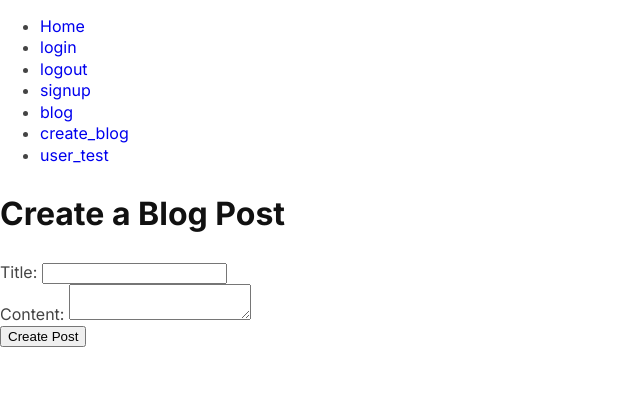
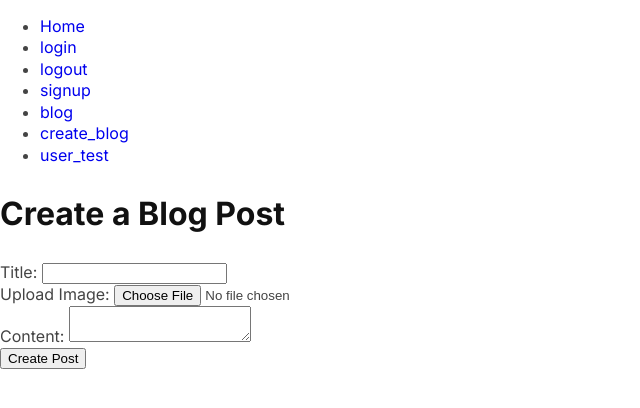
Before and after one commit to Rafiansagar/php-login-register, a PHP site: page /create_blog.php in a window 1280 px wide. Shown: the top 408 px of the page, without its empty margins (0-640 px from the left). Run offline with PHP 8.4, Linux system fonts and the light colour scheme; the visitor is signed in with stand-in values (Sample User, id 1).

Commit message:
able to upload blog image

```diff
--- a/create_blog.php
+++ b/create_blog.php
@@ -4,24 +4,31 @@ CREATE TABLE IF NOT EXISTS blog_posts (
     id INT PRIMARY KEY AUTO_INCREMENT,
     title VARCHAR(255) NOT NULL,
     content TEXT NOT NULL,
+    image_path VARCHAR(255),
     created_at TIMESTAMP DEFAULT CURRENT_TIMESTAMP
 );
 -->
 
 <?php
-    include 'db.php';
-    include 'session_check.php';
+include 'db.php';
+include 'session_check.php';
 
-    if ($_SERVER['REQUEST_METHOD'] === 'POST') {
-        $title = $_POST['title'];
-        $content = $_POST['content'];
+if ($_SERVER['REQUEST_METHOD'] === 'POST') {
+    $title = $_POST['title'];
+    $content = $_POST['content'];
 
+    // Image upload handling
+    $image_dir = 'uploads/'; // Specify the directory where you want to store the images
+    $image_name = basename($_FILES['image']['name']);
+    $image_path = $image_dir . $image_name;
+
+    if (move_uploaded_file($_FILES['image']['tmp_name'], $image_path)) {
         // Use prepared statement
-        $sql = "INSERT INTO blog_posts (title, content) VALUES (?, ?)";
+        $sql = "INSERT INTO blog_posts (title, content, image_path) VALUES (?, ?, ?)";
         $stmt = $conn->prepare($sql);
 
         // Bind parameters
-        $stmt->bind_param("ss", $title, $content);
+        $stmt->bind_param("sss", $title, $content, $image_path);
 
         // Execute the statement
         if ($stmt->execute()) {
@@ -33,8 +40,12 @@ CREATE TABLE IF NOT EXISTS blog_posts (
 
         // Close the statement
         $stmt->close();
+    } else {
+        echo "Error uploading the image.";
     }
+}
 ?>
+
 
 <!DOCTYPE html>
 <html lang="en">
@@ -48,9 +59,12 @@ CREATE TABLE IF NOT EXISTS blog_posts (
             ?>
             <div class="main-content">
                 <h2>Create a Blog Post</h2>
-                <form method="post" action="">
+                <form method="post" action="" enctype="multipart/form-data">
                     <label for="title">Title:</label>
                     <input type="text" name="title" required><br>
+
+                    <label for="image">Upload Image:</label>
+                    <input type="file" name="image"><br>
 
                     <label for="content">Content:</label>
                     <textarea name="content" required></textarea><br>
--- a/single_post.php
+++ b/single_post.php
@@ -26,6 +26,9 @@ if (isset($_GET['title'])) {
                     <?php include 'layout/header.php'; ?>
                     <div class="main-content">
                         <div class="single-blog">
+                            <?php if (!empty($row['image_path'])): ?>
+                                <img src="<?php echo $row['image_path']; ?>" alt="Blog Image">
+                            <?php endif; ?>
                             <h2><?php echo $title; ?></h2>
                             <p><?php echo $content; ?></p>
                             <p>Posted on <?php echo $post_meta; ?></p>
```
Also changed, not shown: uploads/album-img4.jpg (added).
